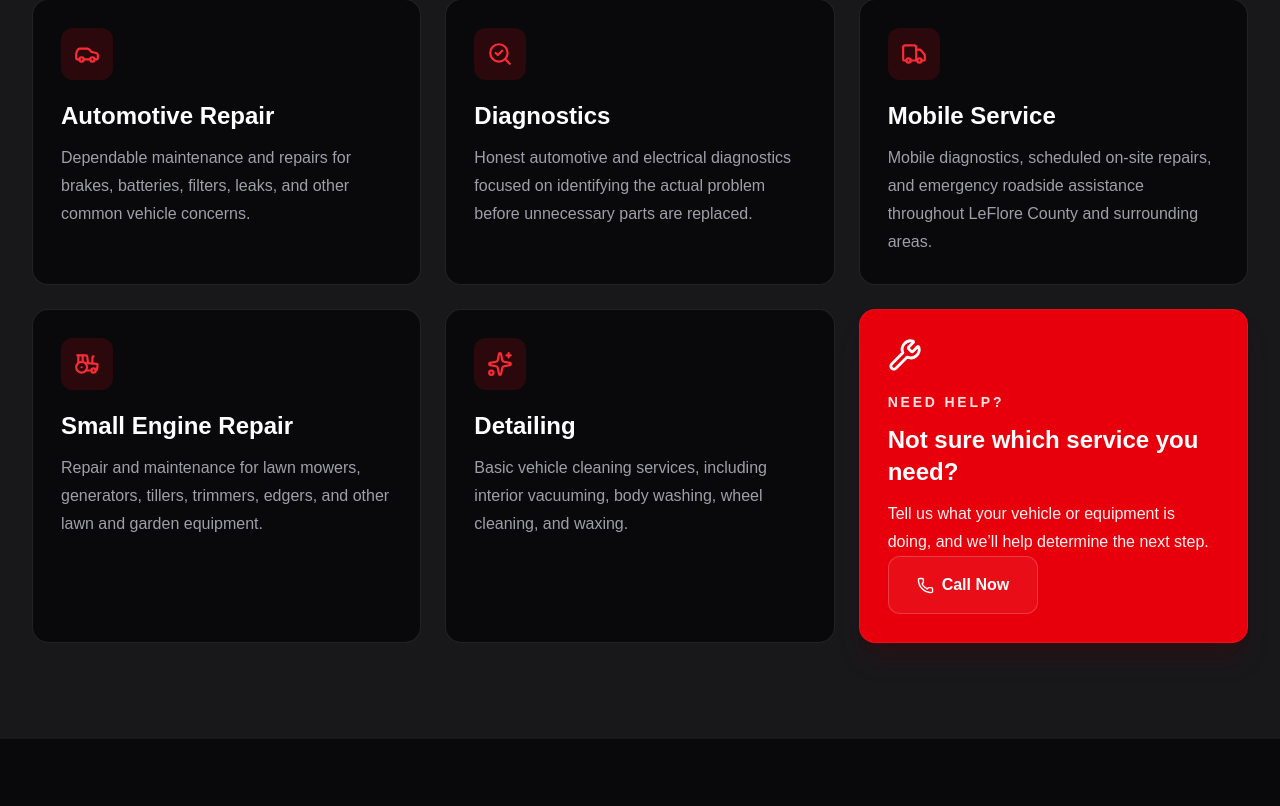
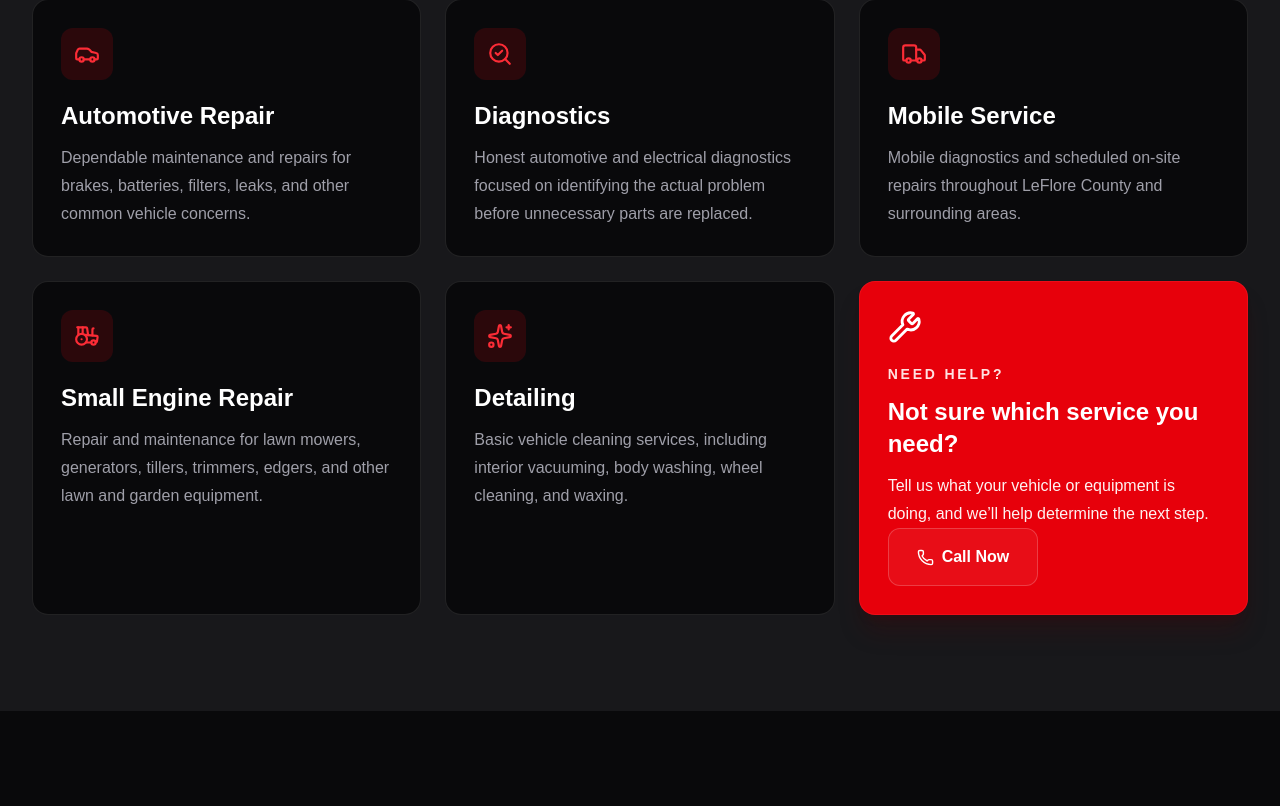
Before and after one commit to hyorinmarudk-blip/PVSM-Cloud, a Next.js app in the folder website/: page / in a window 1280 px wide. Shown: the part 1244-2050 px from the top of the page. Built offline with nearby package versions, Linux system fonts and the light colour scheme.

Commit message:
Services Update

```diff
--- a/website/src/app/page.tsx
+++ b/website/src/app/page.tsx
@@ -52,7 +52,7 @@ const services = [
     slug: "mobile-service",
     title: "Mobile Service",
     description:
-      "Mobile diagnostics, scheduled on-site repairs, and emergency roadside assistance throughout LeFlore County and surrounding areas.",
+      "Mobile diagnostics and scheduled on-site repairs throughout LeFlore County and surrounding areas.",
     icon: Truck,
   },
   {
@@ -138,7 +138,7 @@ const repairSteps = [
   },
   {
     number: "02",
-    title: "Inspection & Diagnosis",
+    title: "Diagnosis",
     description:
       "We inspect and test the vehicle or equipment to identify the problem and determine what work may be required.",
     icon: ClipboardList,
--- a/website/src/components/ServiceRequestForm.tsx
+++ b/website/src/components/ServiceRequestForm.tsx
@@ -560,7 +560,6 @@ export default function ServiceRequestForm() {
                 <option>Repair</option>
                 <option>Maintenance</option>
                 <option>Mobile Service</option>
-                <option>Roadside Assistance</option>
                 <option>Lawn Mower Repair</option>
                 <option>Small Engine Repair</option>
                 <option>Detailing</option>
@@ -665,7 +664,7 @@ export default function ServiceRequestForm() {
                   </p>
 
                   <p className="mt-1 text-sm leading-6 text-red-100/80">
-                    For urgent roadside assistance, call{" "}
+                    {" "}
                     <a
                       href="tel:+19189620233"
                       className="font-black underline"
--- a/website/src/data/services.ts
+++ b/website/src/data/services.ts
@@ -36,7 +36,6 @@ export const services: Service[] = [
     icon: Car,
     highlights: [
       "Brake repair and replacement",
-      "Steering and suspension repair",
       "Battery testing and replacement",
       "Air and cabin-filter replacement",
       "Oil changes and maintenance",
@@ -47,7 +46,6 @@ export const services: Service[] = [
         heading: "Automotive Services Available",
         items: [
           "Brake inspection, repair, and replacement",
-          "Steering and suspension diagnosis and repair",
           "Battery testing and replacement",
           "Air-filter and cabin-filter replacement",
           "Oil changes and routine maintenance",
@@ -59,7 +57,6 @@ export const services: Service[] = [
         heading: "Common Reasons to Request Service",
         items: [
           "Grinding, squealing, or pulling while braking",
-          "Vehicle wandering or uneven tire wear",
           "Hard starting or repeated battery failure",
           "Fluid leaks",
           "Unusual vibration or noise",
```
